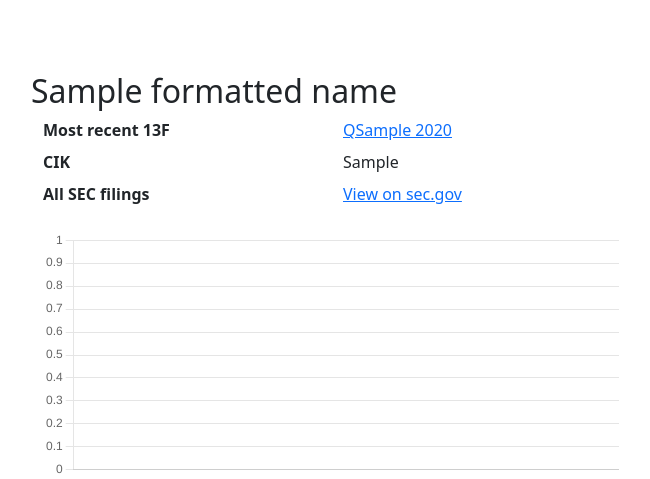
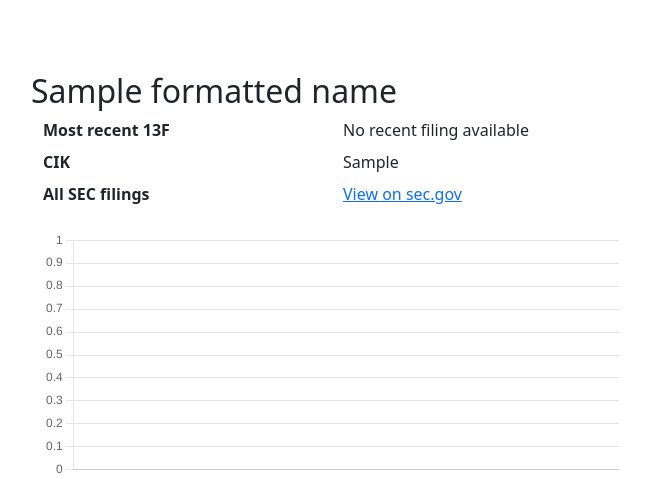
Before and after one commit to andreiCiocirlan/quarterly_holdings, a Flask app: template app/templates/manager.html in a window 1280 px wide. Shown: the part 71-550 px from the top of the page, without its empty margins (51-701 px from the left). Run offline with Flask 3, Linux system fonts and the light colour scheme; the template is opened without the code that fills it: most values are stand-ins (such as "Sample title", 1, 10 or a date in 2020).

Commit message:
check first if exists

```diff
--- a/app/templates/manager.html
+++ b/app/templates/manager.html
@@ -11,9 +11,13 @@
                     <div class="row mb-2">
                         <div class="col-6 fw-bold">Most recent 13F</div>
                         <div class="col-6">
+                            {% if most_recent_accession %}
                             <a href="{{ url_for('main.holdings', accession_nr=most_recent_accession) }}">
                                 Q{{ most_recent_quarter }} {{ most_recent_year }}
                             </a>
+                            {% else %}
+                            <span>No recent filing available</span>
+                            {% endif %}
                         </div>
                     </div>
                     <div class="row mb-2">
```
